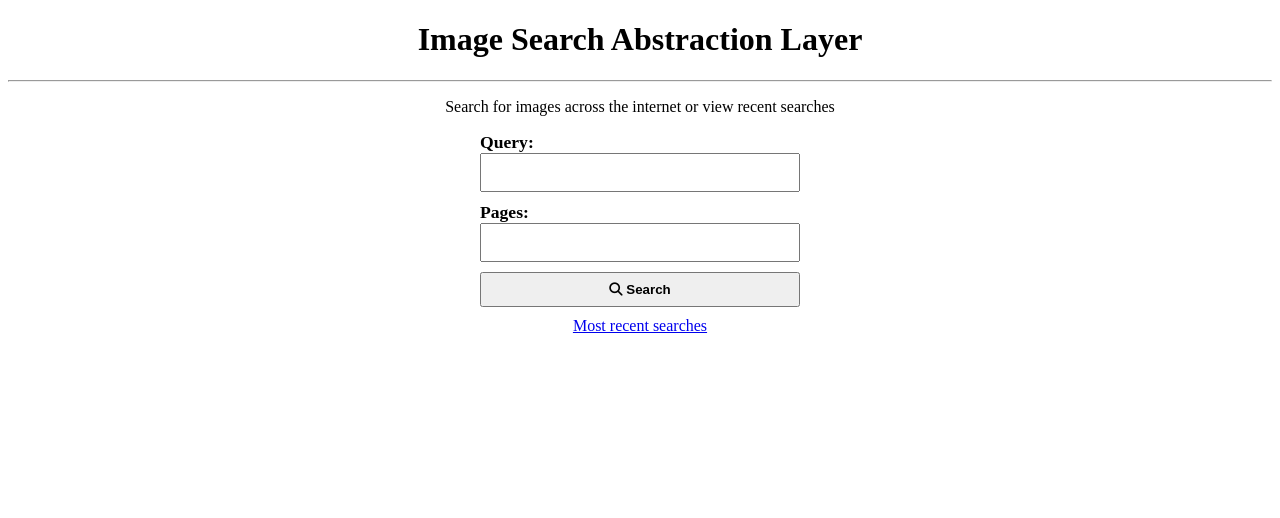
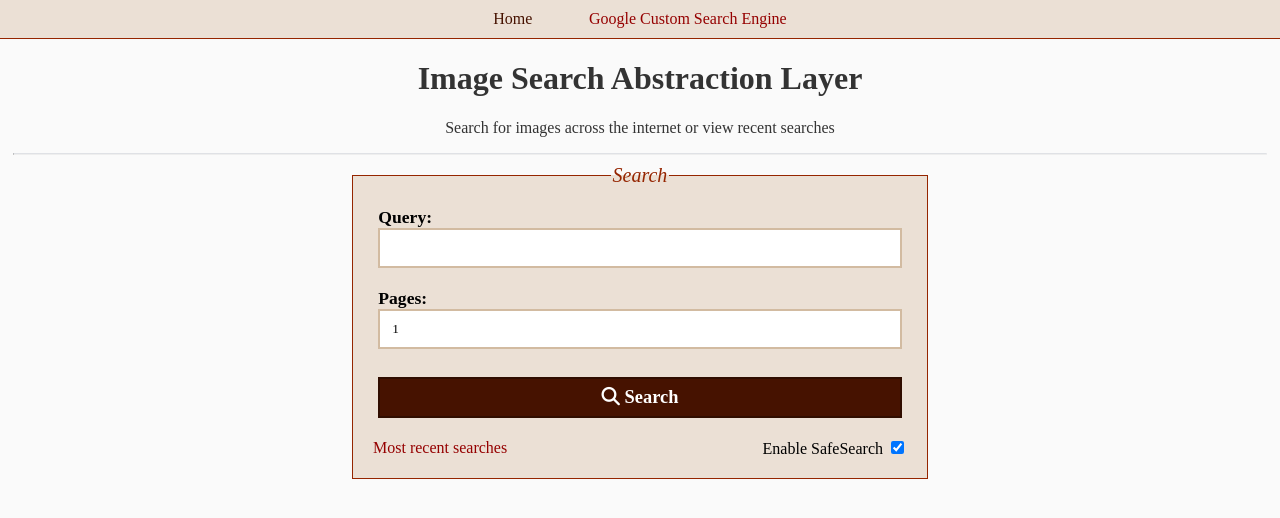
Before and after one commit to lChap701/Build-an-Image-Search-Abstraction-Layer, a website: page public/index.html in a window 1280 px wide. Drawn offline with Linux system fonts and the light colour scheme; a web font is replaced by a local one.

Commit message:
Front End changes

```diff
--- a/public/css/styles.css
+++ b/public/css/styles.css
@@ -1,51 +1,189 @@
-body {
-  font-family: "Castoro", serif;
+/* global */
+:root {
+  --main-bg: #fafafa;
+  --color: #333;
+  --bg: #ebe0d5;
+  --link-color: #950000;
+  --link-hover-color: #009500;
+  --active-color: #461200;
+  --border: 1px solid #952500;
+  --hr-border: 1px solid #dfe1e5;
+  --form-color: #000;
+  --input-border: 2px solid #d2bba1;
+  --input-border-focus-color: #b8bb6d;
+  --btn-border: 2px solid #300d00;
+  --btn-color: #fff;
+  --btn-bg: #461200;
 }
 
-body,
-form,
-form a {
+*,
+*::after,
+*::before {
+  box-sizing: border-box;
+}
+
+* {
+  font-family: inherit;
+}
+
+body {
+  margin: 0;
+  font-family: "Castoro", serif;
+  color: var(--color);
+  background: var(--main-bg);
   text-align: center;
 }
 
-label,
-button {
-  font-weight: bold;
+header {
+  background: var(--bg);
+  padding: 10px 20px;
+  border-bottom: var(--border);
 }
 
-label {
-  font-size: 1.1em;
-}
-
-button {
-  width: 80%;
-}
-
-input {
-  padding: 10px 12px;
-}
-
-button {
-  padding: 8px 10px;
-}
-
-form {
-  max-width: 400px;
-  width: 50%;
+nav {
+  display: flex;
+  justify-content: space-around;
+  align-items: center;
+  width: 100%;
+  max-width: 350px;
   margin: auto;
 }
 
-form a {
-  margin-top: 10px;
-  display: block;
+a {
+  color: var(--link-color);
+  text-decoration: none;
 }
 
-/* col */
+a:hover,
+a:focus {
+  color: var(--link-hover-color);
+  text-decoration: underline;
+}
+
+a.active {
+  color: var(--active-color);
+}
+
+#container {
+  width: 98%;
+  margin: auto;
+}
+
+hr {
+  border-top: var(--hr-border);
+}
+
+/* index.html */
+form:not(.gsc-search-box.gsc-search-box-tools) {
+  max-width: 600px;
+  width: 80%;
+  color: var(--form-color);
+  margin: auto;
+  padding: 1px 10px 10px;
+}
+
+fieldset {
+  background-color: var(--bg);
+  border: var(--border);
+  padding: 20px;
+}
+
+legend {
+  color: #952500;
+  font-size: 1.25em;
+  font-style: italic;
+}
+
+form:not(.gsc-search-box.gsc-search-box-tools) .col:first-of-type {
+  margin-top: 0;
+}
+
 .col {
   display: flex;
   flex-direction: column;
   justify-content: center;
   text-align: left;
-  width: 80%;
-  margin: 0 auto 10px;
+  margin: 20px auto;
 }
+
+.col label {
+  font-size: 1.1em;
+}
+
+.col label,
+button {
+  font-weight: bold;
+}
+
+.col,
+.col + button {
+  width: 98%;
+}
+
+.col + button {
+  margin-top: 8px;
+}
+
+button:not(.gsc-search-button.gsc-search-button-v2) {
+  font-size: 1.15em;
+  background: var(--btn-bg);
+  color: var(--btn-color);
+  border: var(--btn-border);
+  padding: 8px 10px;
+}
+
+input[type="checkbox"],
+label[for="safe-search"],
+button {
+  cursor: pointer;
+}
+
+input:not(.gsc-input):not(#gsc-i-id1):not([type="checkbox"]) {
+  border: var(--input-border);
+  padding: 10px 12px;
+}
+
+input:not(.gsc-input):not(#gsc-i-id1):not([type="checkbox"]):focus {
+  outline: none;
+  border-color: var(--input-border-focus-color);
+}
+
+form:not(.gsc-search-box.gsc-search-box-tools) .break {
+  margin-top: 20px;
+}
+
+.break {
+  display: flex;
+  justify-content: space-between;
+  align-items: center;
+}
+
+/* cse.html */
+#searchbox-container {
+  width: 100%;
+  background-color: var(--bg);
+  border: var(--border);
+  max-width: 800px;
+  margin: auto;
+  padding: 10px;
+  display: flex;
+  justify-content: space-between;
+  align-items: center;
+}
+
+#searchbox-container div {
+  width: 100%;
+}
+
+#searchbox-container * {
+  margin-bottom: 0;
+}
+
+abbr {
+  font-weight: bold;
+}
+
+abbr[title] {
+  text-decoration: 1px underline dotted #676767;
+  text-underline-offset: 0.05em;
+}
--- a/public/index.html
+++ b/public/index.html
@@ -1,7 +1,9 @@
 <!DOCTYPE html>
 <html lang="en">
   <head>
+    <meta charset="UTF-8" />
     <meta name="viewport" content="width=device-width, initial-scale=1" />
+    <title>Image Search Abstraction Layer</title>
     <script
       src="https://kit.fontawesome.com/855ee508c4.js"
       crossorigin="anonymous"
@@ -13,19 +15,32 @@
       rel="stylesheet"
     />
     <link rel="stylesheet" href="/css/styles.css" type="text/css" />
+    <script src="/js/formHandler.js" defer></script>
   </head>
+  <body>
+    <header>
+      <nav>
+        <a href="/" title="Home" class="active">Home</a>
+        <a href="/cse" title="Google Custom Search Engine"
+          >Google Custom Search Engine</a
+        >
+      </nav>
+    </header>
 
-  <body>
-    <!--<script
-      async
-      src="https://cse.google.com/cse.js?cx=550da5a5df219eebf"
-      ></script>
-      <div class="gcse-search"></div>-->
+    <div id="container">
       <h1>Image Search Abstraction Layer</h1>
+      <p>Search for images across the internet or view recent searches</p>
       <hr />
-    <p>Search for images across the internet or view recent searches</p>
 
-    <form action="/query/" name="query-form">
+      <form
+        action="/query/"
+        name="query-form"
+        method="POST"
+        onsubmit="submitHandler()"
+      >
+        <fieldset>
+          <legend>Search</legend>
+
           <div class="col">
             <label for="query">Query:</label>
             <input type="text" name="query" id="query" />
@@ -33,12 +48,33 @@
 
           <div class="col">
             <label for="pages">Pages:</label>
-        <input type="number" name="pages" id="pages" required min="1" max="100" />
+            <input
+              type="number"
+              name="pages"
+              id="pages"
+              required
+              min="1"
+              max="100"
+              value="1"
+            />
           </div>
 
           <button type="submit"><i class="fas fa-search"></i> Search</button>
 
+          <div class="break">
             <a href="/recent/">Most recent searches</a>
+            <label for="safe-search">
+              Enable SafeSearch
+              <input
+                type="checkbox"
+                checked
+                name="safe-search"
+                id="safe-search"
+                value="high"
+            /></label>
+          </div>
+        </fieldset>
       </form>
+    </div>
   </body>
 </html>
--- /dev/null
+++ b/public/js/formHandler.js
@@ -0,0 +1,13 @@
+/**
+ * Appends the value of the query field to the URL and prepares data for submition
+ */
+function submitHandler() {
+  // Adds query to the action attribute
+  const form = document.querySelector("form[name='query-form']");
+  const query = document.querySelector("input[name='query']").value;
+  form.action += query;
+
+  // Updates the safeSearch checkbox
+  const safeSearch = document.querySelector("input[name='safe-seach']");
+  safeSearch.value = safeSearch.checked ? "high" : "off";
+}
```
Also changed, not shown: public/cse.html (added, +44 -0 lines). Lines whose indentation alone changed are shown as unchanged.
